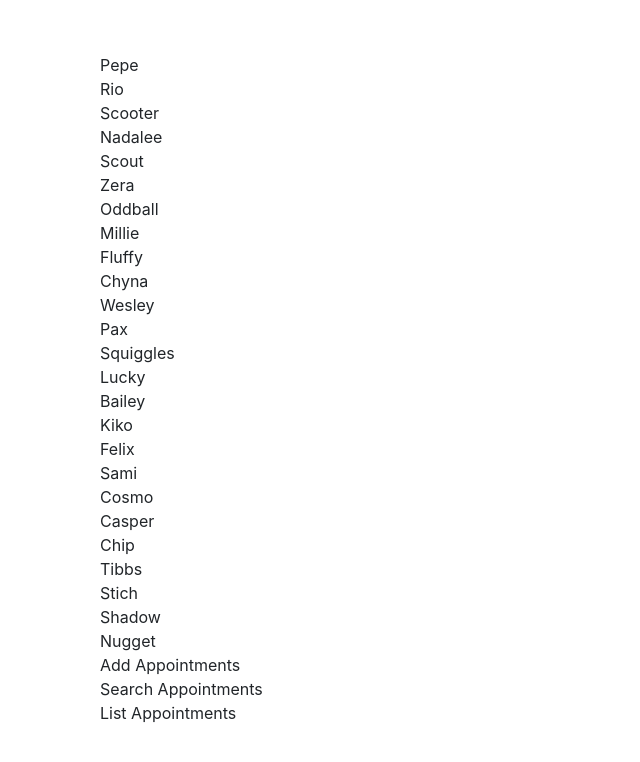
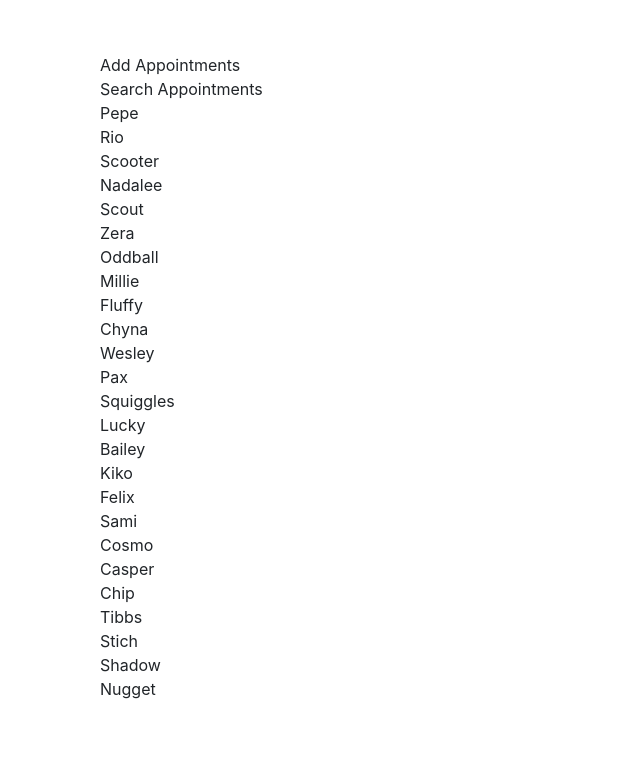
Before and after one commit to BenjaminKyhn/react-interface, a React (Create React App) app: page / in a window 1280 px wide. Shown: the top 762 px of the page, without its empty margins (0-640 px from the left). Built offline with nearby package versions, Linux system fonts and the light colour scheme.

Commit message:
2.5 complete

```diff
--- a/src/components/App.js
+++ b/src/components/App.js
@@ -27,20 +27,15 @@
 
     render() {
 
-        const listItems = this.state.myAppointments.map(item => (
-            <div>{item.petName}</div>
-        ))
-
         return (
             <main className="page bg-white" id="petratings">
                 <div className="container">
                     <div className="row">
                         <div className="col-md-12 bg-white">
                             <div className="container">
-                                {listItems}
                                 <AddAppointments/>
                                 <SearchAppointments/>
-                                <ListAppointments/>
+                                <ListAppointments appointments={this.state.myAppointments}/>
                             </div>
                         </div>
                     </div>
--- a/src/components/ListAppointments.js
+++ b/src/components/ListAppointments.js
@@ -2,7 +2,11 @@
 
 class ListAppointments extends Component {
     render(){
-        return <div>List Appointments</div>
+        const listItems = this.props.appointments.map(item => (
+            <div>{item.petName}</div>
+        ))
+
+        return <div>{listItems}</div>
     }
 }
 
```
